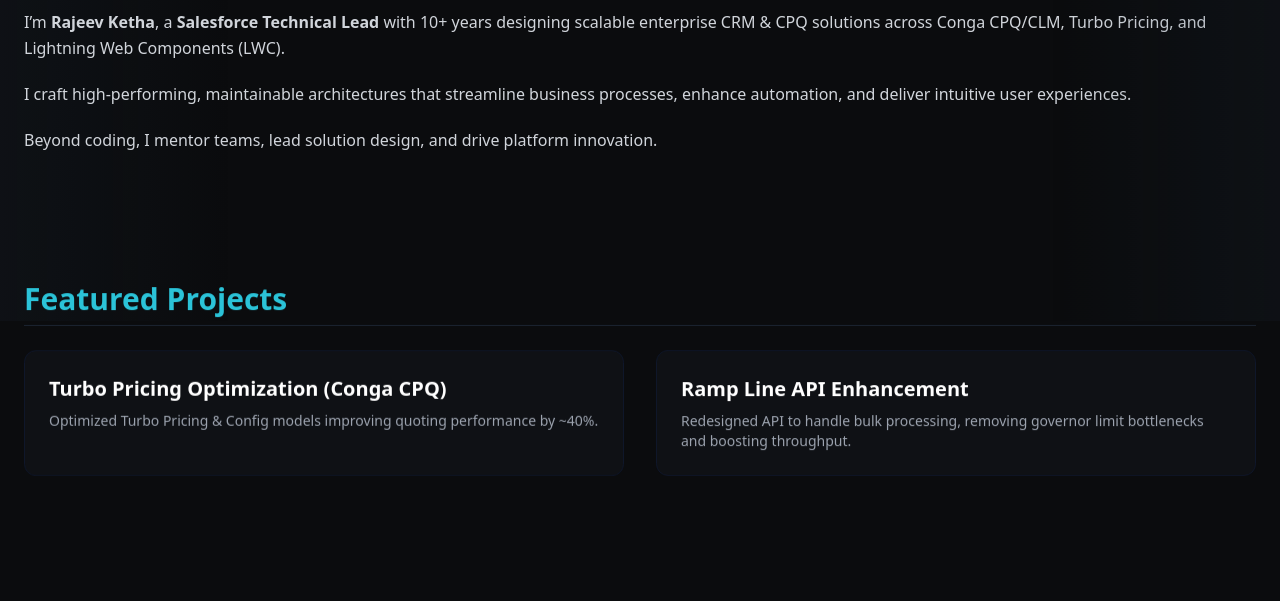
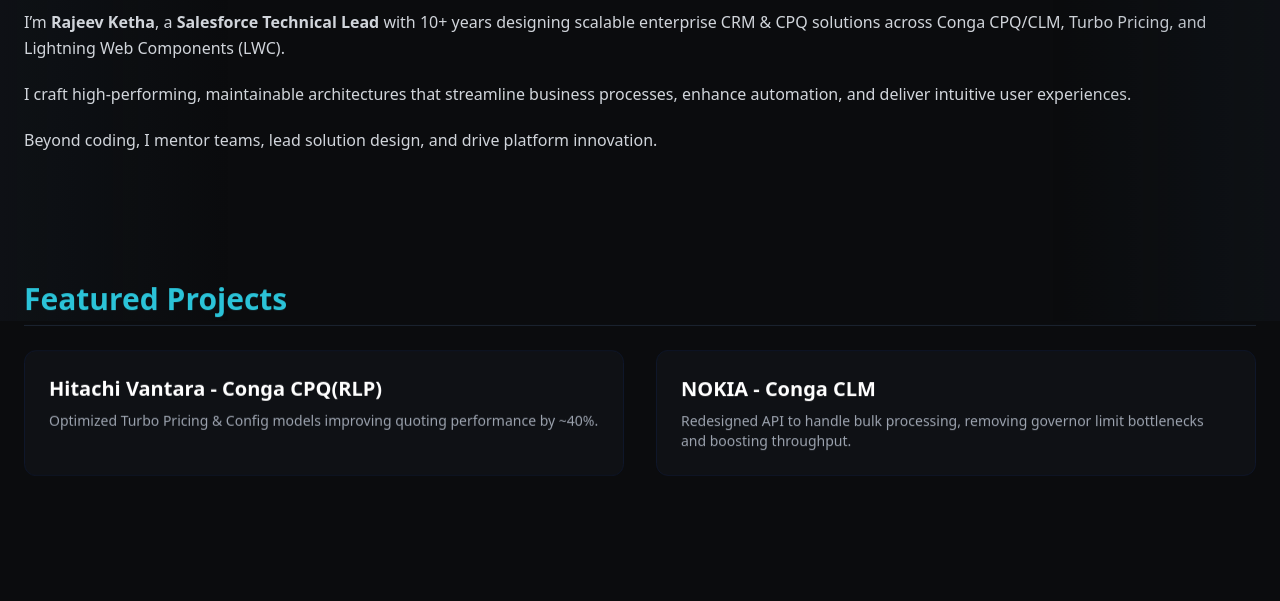
Before and after one commit to rajeevketha/rajeev-portfolio, a plain HTML site: page index.html in a window 1280 px wide. Shown: the part 479-1080 px from the top of the page. Drawn offline with nearby package versions, Linux system fonts and the light colour scheme.

Commit message:
addded Experience Names

```diff
--- a/index.html
+++ b/index.html
@@ -109,11 +109,11 @@
     <h2 class="reveal text-2xl md:text-3xl font-semibold mb-6 text-[color:var(--teal)] border-b border-gray-800 pb-2" data-stagger="0">Featured Projects</h2>
     <div class="grid md:grid-cols-2 gap-8">
       <div class="reveal card p-6 rounded-xl" data-stagger="1">
-        <h3 class="text-xl font-semibold text-white mb-2">Turbo Pricing Optimization (Conga CPQ)</h3>
+        <h3 class="text-xl font-semibold text-white mb-2">Hitachi Vantara - Conga CPQ(RLP)</h3>
         <p class="text-gray-400 text-sm">Optimized Turbo Pricing & Config models improving quoting performance by ~40%.</p>
       </div>
       <div class="reveal card p-6 rounded-xl" data-stagger="2">
-        <h3 class="text-xl font-semibold text-white mb-2">Ramp Line API Enhancement</h3>
+        <h3 class="text-xl font-semibold text-white mb-2">NOKIA - Conga CLM</h3>
         <p class="text-gray-400 text-sm">Redesigned API to handle bulk processing, removing governor limit bottlenecks and boosting throughput.</p>
       </div>
     </div>
```
